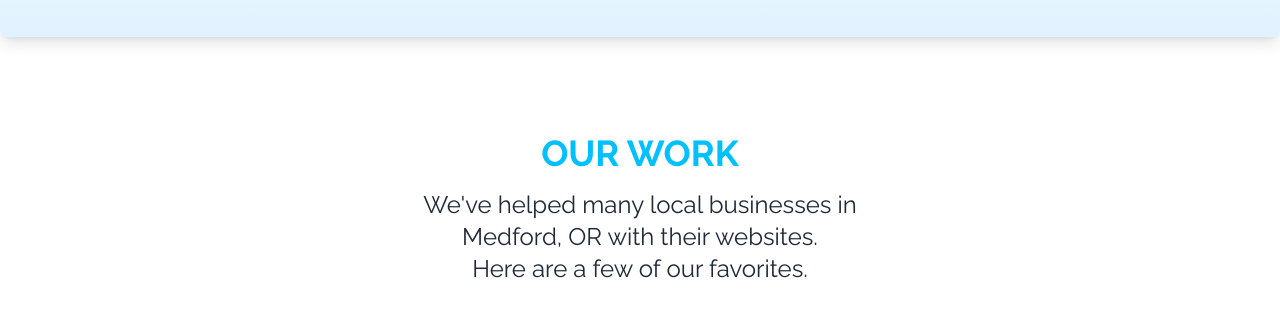
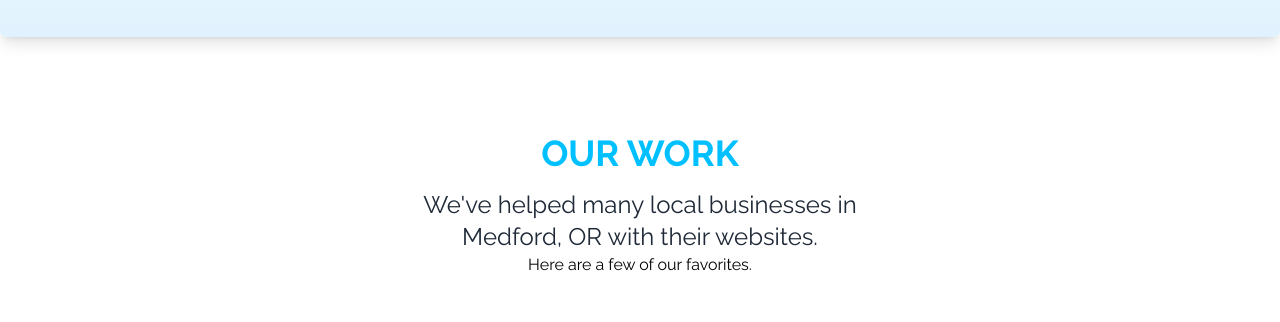
Before and after one commit to MonkeyCrumbs999/webwave-building, a website: page src/index.html in a window 1280 px wide. Shown: the part 1948-2270 px from the top of the page. Drawn offline with nearby package versions, Linux system fonts and the light colour scheme; files that its build step writes are made by us from their sources; grey boxes are pictures that could not be loaded; a web font is replaced by a local one.

Commit message:
minor css changes

```diff
--- a/src/index.html
+++ b/src/index.html
@@ -279,9 +279,8 @@
       <p
         class="text-base md:text-2xl text-gray-800 mt-2 md:mt-4 text-center dark:text-white">
         We've helped many local businesses in Medford, OR with their websites.
-        <br />
-        Here are a few of our favorites.
       </p>
+      <p>Here are a few of our favorites.</p>
 
       <div
         id="app"
```
